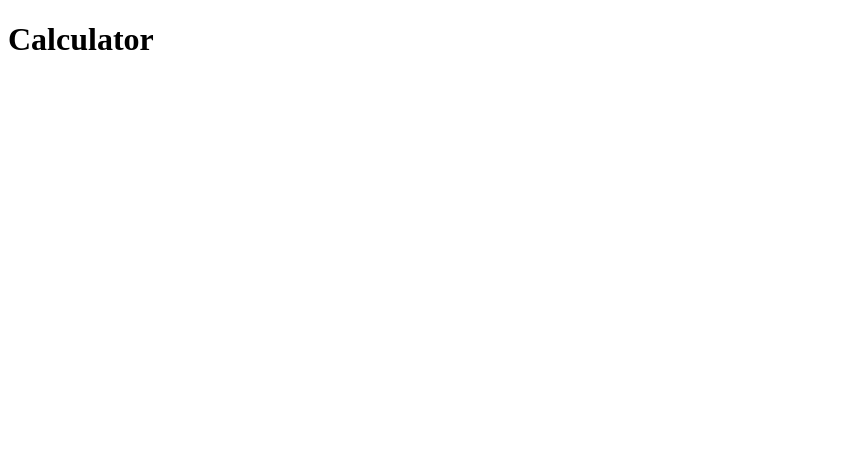
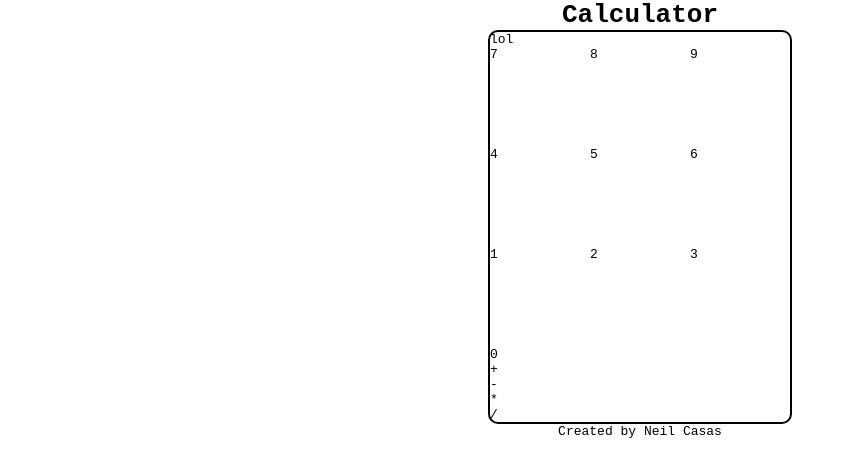
Before and after one commit to neilcasas/calculator, a plain HTML site: page index.html in a window 1280 px wide. Shown: the whole page, without its empty margins (0-846 px from the left). Drawn offline with Linux system fonts and the light colour scheme.

Commit message:
Added buttons and initial grid structure

```diff
--- a/index.html
+++ b/index.html
@@ -3,7 +3,7 @@
 <head>
     <meta charset="UTF-8">
     <meta name="viewport" content="width=device-width, initial-scale=1.0">
-    <link rel="style-sheet" href="styles.css">
+    <link rel="stylesheet" href="styles.css">
     <title>Calculator</title>
 </head>
 <body>
@@ -14,12 +14,32 @@
         <div class = "body">
             <div class = "calc-main">
                 <div class = "calc-display">
-
+                    <div>lol</div>
                 </div>
                 <div class = "calc-buttons">
-
+                    <div class = "numbers">
+                        <div>7</div>
+                        <div>8</div>
+                        <div>9</div>
+                        <div>4</div>
+                        <div>5</div>
+                        <div>6</div>
+                        <div>1</div>
+                        <div>2</div>
+                        <div>3</div>
+                        <div>0</div>
+                    </div>
+                    <div class= "operators">
+                        <div>+</div>
+                        <div>-</div>
+                        <div>*</div>
+                        <div>/</div>
+                    </div>
                 </div>
             </div>
+        </div>
+        <div class ="footer">
+            <div>Created by Neil Casas</div>
         </div>
     </div>
 </body>
--- a/styles.css
+++ b/styles.css
@@ -1,3 +1,36 @@
 *{
+    font-family: monospace;
+    margin: 0px;
+    padding: 0px;
+}
 
+
+.main-container {
+    display: flex;
+    flex: 1;
+    flex-direction: column;
+    align-items: center;
+    justify-content: space-between;
 }
+
+.body {
+    display: flex;
+    flex-direction: column;
+    flex: 1;
+    justify-content: space-around;
+}
+
+.calc-main {
+    display: flex;
+    flex-direction: column;
+    border: 2px solid black;
+    border-radius: 10px;
+}
+.calc-buttons {
+    display: grid;
+}
+.numbers {
+    display: grid;
+    grid-template-columns: 100px 100px 100px;
+    grid-template-rows: 100px 100px 100px;
+}
```
